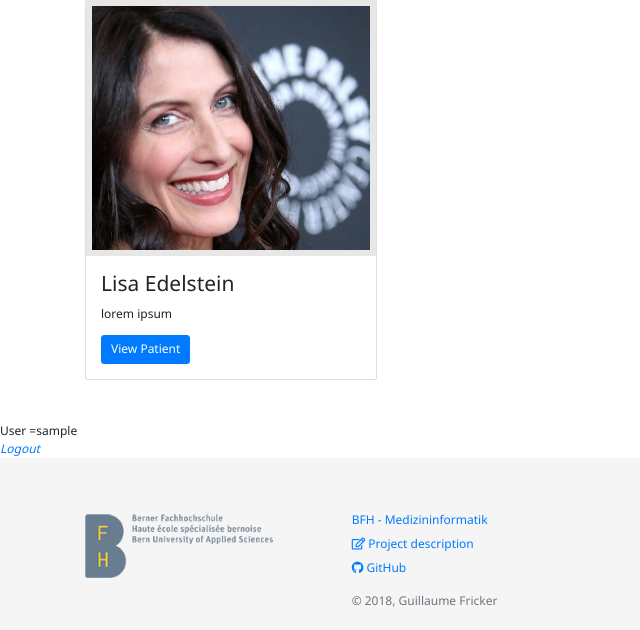
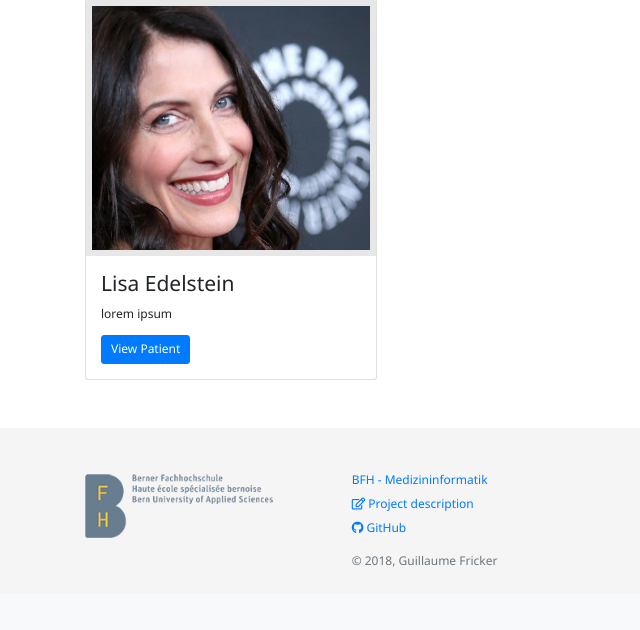
Before and after one commit to frickerg/BTX8054-WebProject, a PHP site: page /listPatients.php in a window 1280 px wide. Shown: the part 520-1150 px from the top of the page, without its empty margins (0-640 px from the left). After the commit the page ends 1087 px from the top, so only its background shows below. Run offline with PHP 8.4, Linux system fonts and the light colour scheme; the visitor is signed in with stand-in values (Sample User, id 1); data comes from the database, SQL or seed files in the repository; some libraries are stand-ins or nearby versions.

Commit message:
Minor layout improvements

```diff
--- a/src/css/custom.css
+++ b/src/css/custom.css
@@ -118,7 +118,7 @@
 }
 
 #sidebar {
-	min-height: calc(100vh - 120px);
+	min-height: calc(100vh - 172px);
 	border-right: 1px solid #e7e7e7;
 }
 
@@ -140,7 +140,9 @@
 }
 
 footer {
-    padding:20px 0;
+    padding:10px 0;
+    margin-top: 2em;
+    padding-bottom: 2em;
 	background-color: #f5f5f5;
 }
 
--- a/src/listPatients.php
+++ b/src/listPatients.php
@@ -40,11 +40,6 @@
     /*** echo the sql statement and error message ***/
     echo $e->getMessage();
 }
-
-echo '<br>User ='.$_SESSION['user'];
 ?>
-<br />
-<i><a href="logout.php">Logout</a></i>
-
 
 <?php include 'template/footer.php'; ?>
```
